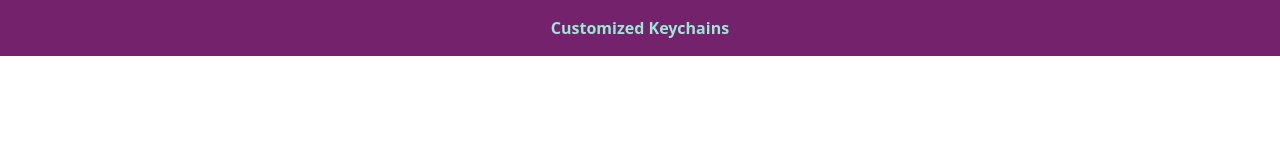
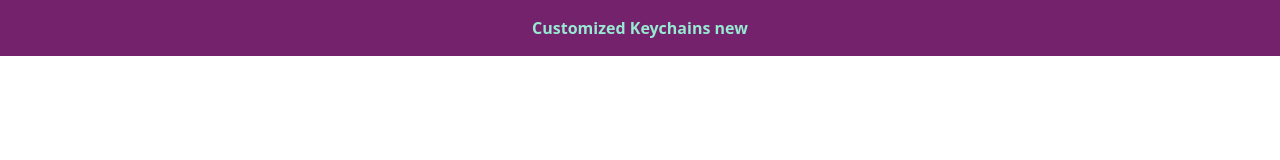
Before and after one commit to vishnu1352/ecommerce, a React (Create React App) app: page / in a window 1280 px wide. Shown: the top 160 px of the page. Built offline with nearby package versions, Linux system fonts and the light colour scheme.

Commit message:
Update Header.jsx

```diff
--- a/src/components/Header.jsx
+++ b/src/components/Header.jsx
@@ -5,7 +5,7 @@ const Header = () => {
   return (
     <>
       <div>
-        <p className="m-0 p-3 text-center fs-600">Customized Keychains</p>
+        <p className="m-0 p-3 text-center fs-600">Customized Keychains new</p>
       </div>
     </>
   )
```
